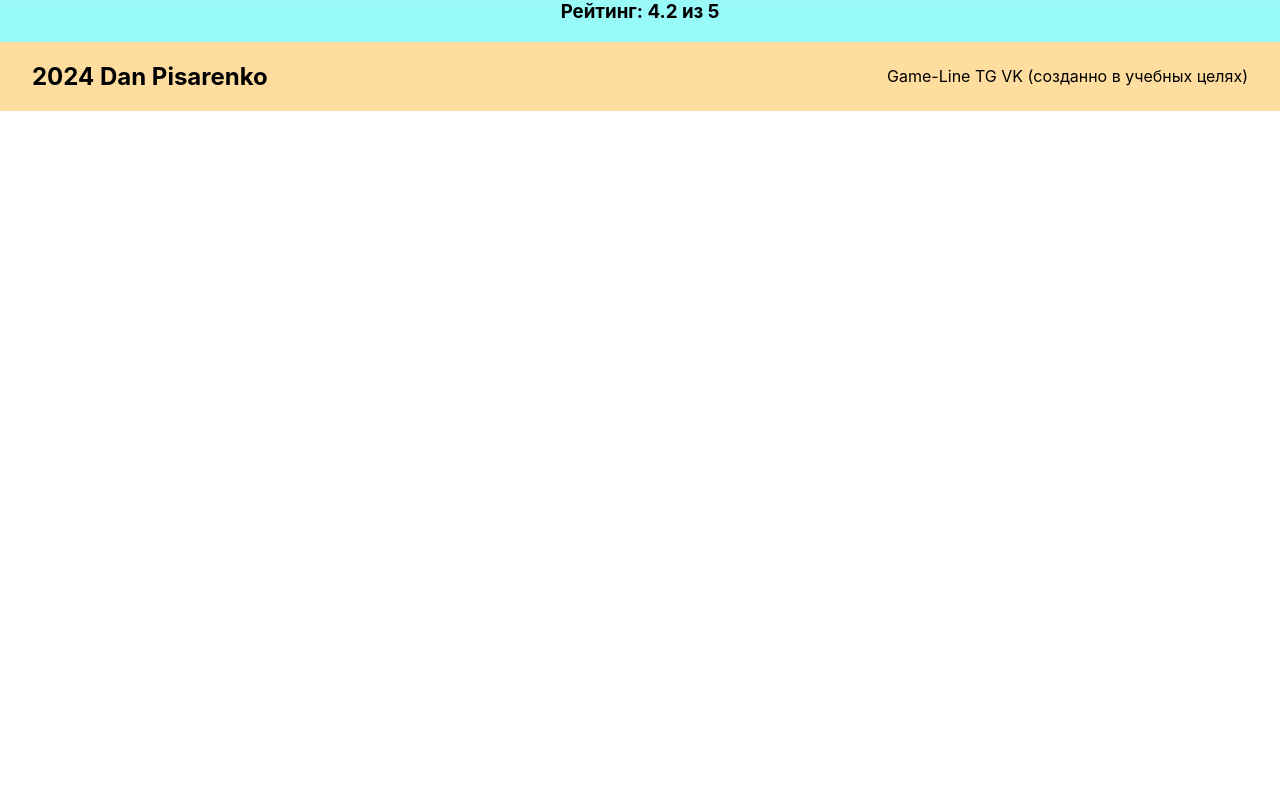
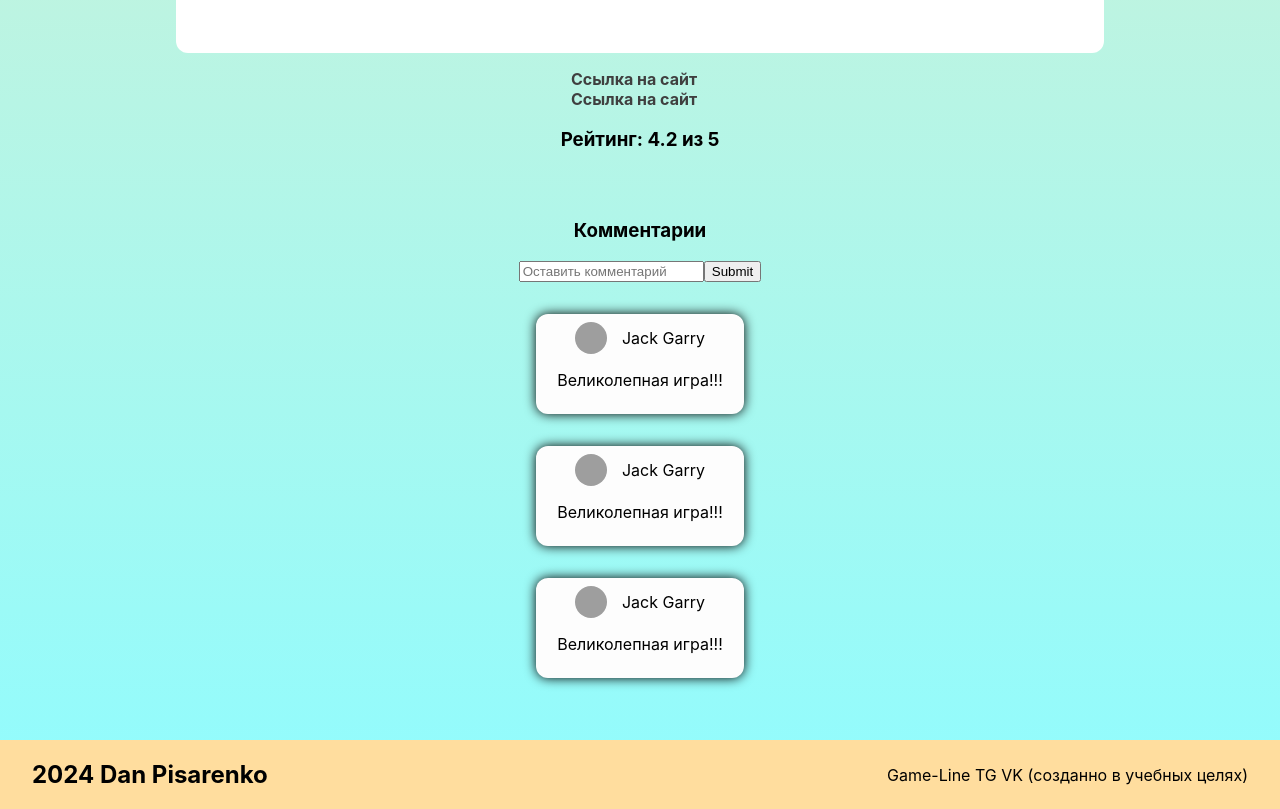
Before and after one commit to DanPisarenko/game-line, a React (Create React App) app: page /review/1 in a window 1280 px wide. Shown: the part 1200-2009 px from the top of the page. Before the commit the page ends 1311 px from the top, so only its background shows below. Built offline with nearby package versions, Linux system fonts and the light colour scheme; grey boxes are pictures that could not be loaded.

Commit message:
upd project

```diff
--- a/src/App.css
+++ b/src/App.css
@@ -60,9 +60,10 @@ a{
   justify-content: center;
   align-items: center;
 
+
 }
 .games__list-block_list_item_info{
-  background-color: rgb(252, 255, 97);
+  background-color: rgb(255, 255, 245);
   width: 220px;
 }
 .games__list-block_list_item_info_name{
--- a/src/Pages/GameInfo.js
+++ b/src/Pages/GameInfo.js
@@ -58,6 +58,28 @@ export default function GameInfo() {
                                 </p>
                             </div>
                         </div>
+                        <div className="game-Info_comments_list_item">
+                            <div className="game-Info_comments_list_item_userdata">
+                                <img className="game-Info_comments_list_item_userdata_img" src="https://proprikol.ru/wp-content/uploads/2020/08/kartinki-lamborgini-lamborghini-38.jpg" width="96" alt="Jack"/>
+                                <span className="game-Info_comments_list_item_userdata_name">Jack Garry</span>
+                            </div>
+                            <div className="game-Info_comments_list_item_text">
+                                <p className="game-Info_comments_list_item_text_p">
+                                    Великолепная игра!!!
+                                </p>
+                            </div>
+                        </div>
+                        <div className="game-Info_comments_list_item">
+                            <div className="game-Info_comments_list_item_userdata">
+                                <img className="game-Info_comments_list_item_userdata_img" src="https://proprikol.ru/wp-content/uploads/2020/08/kartinki-lamborgini-lamborghini-38.jpg" width="96" alt="Jack"/>
+                                <span className="game-Info_comments_list_item_userdata_name">Jack Garry</span>
+                            </div>
+                            <div className="game-Info_comments_list_item_text">
+                                <p className="game-Info_comments_list_item_text_p">
+                                    Великолепная игра!!!
+                                </p>
+                            </div>
+                        </div>
                     </div>
                 </div>
             </div>
--- a/src/Pages/Review.js
+++ b/src/Pages/Review.js
@@ -1,3 +1,4 @@
+import "../gameInfo.css"
 
 export default function Review(){
 
@@ -24,6 +25,48 @@ Donec ac porta dolor. Pellentesque facilisis sem vitae mattis feugiat. Mauris sa
                     <a href="#">Ссылка на сайт</a>
                     <a href="#">Ссылка на сайт</a>
                     <h3>Рейтинг: 4.2 из 5</h3>
+                    <div className="game-Info_comments">
+                    <h3>Комментарии</h3>
+                    <form className="game-Info_comments_form">
+                        <input type="text" placeholder="Оставить комментарий"></input>
+                        <input type="submit" placeholder="отправить"></input>
+                    </form>
+                    <div className="game-Info_comments_list">
+                        <div className="game-Info_comments_list_item">
+                            <div className="game-Info_comments_list_item_userdata">
+                                <img className="game-Info_comments_list_item_userdata_img" src="https://proprikol.ru/wp-content/uploads/2020/08/kartinki-lamborgini-lamborghini-38.jpg" width="96" alt="Jack"/>
+                                <span className="game-Info_comments_list_item_userdata_name">Jack Garry</span>
+                            </div>
+                            <div className="game-Info_comments_list_item_text">
+                                <p className="game-Info_comments_list_item_text_p">
+                                    Великолепная игра!!!
+                                </p>
+                            </div>
+                        </div>
+                        <div className="game-Info_comments_list_item">
+                            <div className="game-Info_comments_list_item_userdata">
+                                <img className="game-Info_comments_list_item_userdata_img" src="https://proprikol.ru/wp-content/uploads/2020/08/kartinki-lamborgini-lamborghini-38.jpg" width="96" alt="Jack"/>
+                                <span className="game-Info_comments_list_item_userdata_name">Jack Garry</span>
+                            </div>
+                            <div className="game-Info_comments_list_item_text">
+                                <p className="game-Info_comments_list_item_text_p">
+                                    Великолепная игра!!!
+                                </p>
+                            </div>
+                        </div>
+                        <div className="game-Info_comments_list_item">
+                            <div className="game-Info_comments_list_item_userdata">
+                                <img className="game-Info_comments_list_item_userdata_img" src="https://proprikol.ru/wp-content/uploads/2020/08/kartinki-lamborgini-lamborghini-38.jpg" width="96" alt="Jack"/>
+                                <span className="game-Info_comments_list_item_userdata_name">Jack Garry</span>
+                            </div>
+                            <div className="game-Info_comments_list_item_text">
+                                <p className="game-Info_comments_list_item_text_p">
+                                    Великолепная игра!!!
+                                </p>
+                            </div>
+                        </div>
+                    </div>
+                </div>
                 </div>
             </div>
         </div>
--- a/src/gameInfo.css
+++ b/src/gameInfo.css
@@ -21,3 +21,27 @@
 .game-Info_comments_form{
     margin: 15px;
 }
+.game-Info_comments_list_item_userdata_img{
+    object-fit: cover;
+    width: 32px;
+    height: 32px;
+    border-radius: 50%;
+    margin-right: 15px;
+}
+.game-Info_comments_list_item_userdata{
+    display: flex;
+    justify-content: center;
+    align-items: center;
+}
+.game-Info_comments_list_item{
+    padding: 8px;
+    margin: 32px;
+    background-color: rgb(253, 253, 253);
+    border-radius: 12px;
+    box-shadow: 0px 0px 12px #000;
+}
+.review__main_txtm_descr_p{
+    padding: 64px;
+    background-color: #fff;
+    border-radius: 12px;
+}
```
